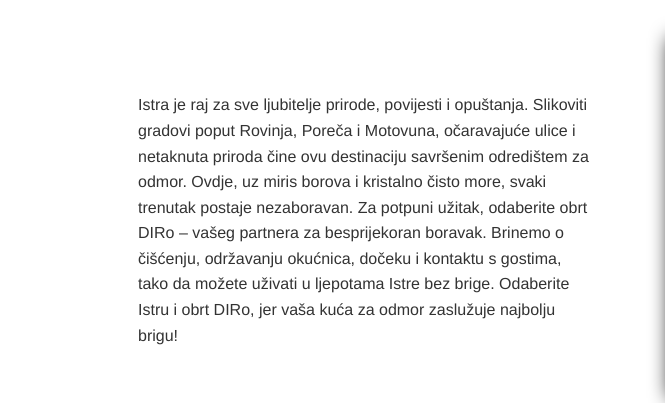
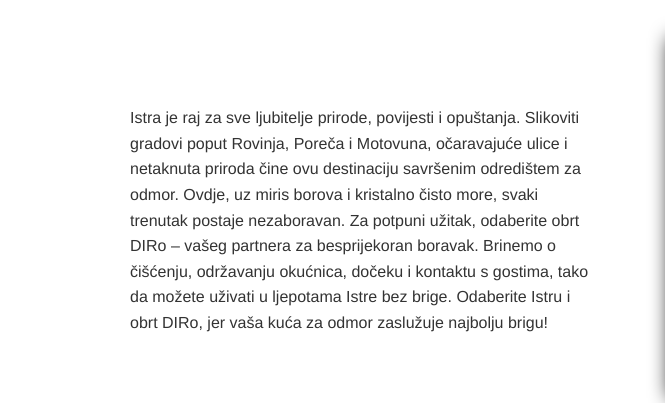
Before and after one commit to Dominik19999/multimedija-ispit, a plain HTML site: page index.html in a window 1280 px wide. Shown: the part 2719-3122 px from the top of the page, 0-665 px from the left. Drawn offline with nearby package versions, Linux system fonts and the light colour scheme; grey boxes are pictures that could not be loaded.

Commit message:
style.css

```diff
--- a/style.css
+++ b/style.css
@@ -341,11 +341,6 @@ img{
     padding-bottom: 50px;
 }
 
-#Istra .tekst11 p{
-    margin-left:3px;
-    padding:5px;
-}
-
 .polje{
     width: 20px;
     height:20px;
```
